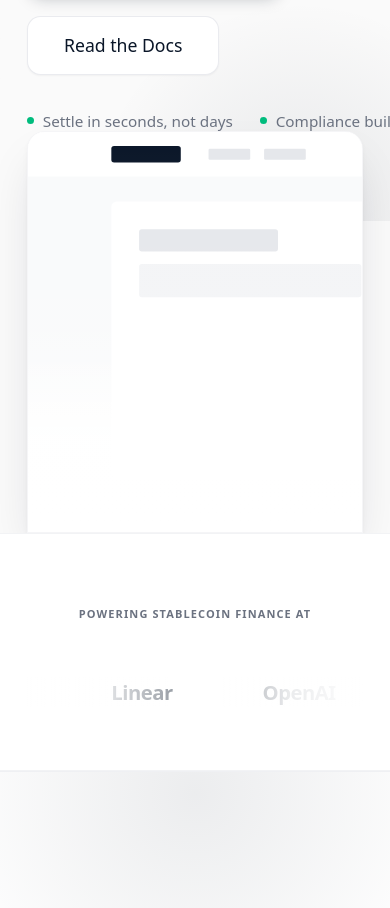
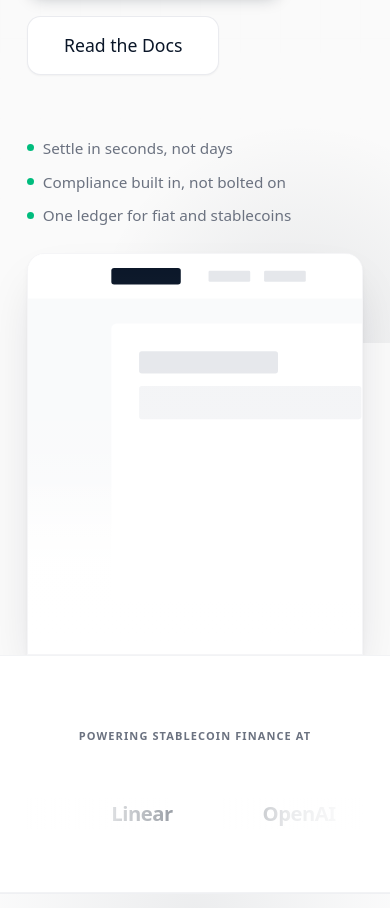
Before and after one commit to swedishfrenchpress/frontyr-website-exploration, a Next.js app: page / in a window 390 px wide. Shown: the part 1322-2230 px from the top of the page. Built offline with nearby package versions, Linux system fonts and the light colour scheme.

Commit message:
updated resizes.

```diff
--- a/app/components/Hero.tsx
+++ b/app/components/Hero.tsx
@@ -50,7 +50,7 @@ export function Hero() {
             </motion.div>
 
             <motion.div
-              className="flex flex-nowrap items-center gap-6 text-xs text-subtle"
+              className="flex flex-col md:flex-row flex-nowrap md:items-center gap-3 md:gap-6 text-xs text-subtle py-6 md:py-0"
               initial={{ opacity: 0, y: 10 }}
               animate={{ opacity: 1, y: 0 }}
               transition={{ duration: 0.6, delay: 0.2, ease: [0.22, 1, 0.36, 1] }}
```
